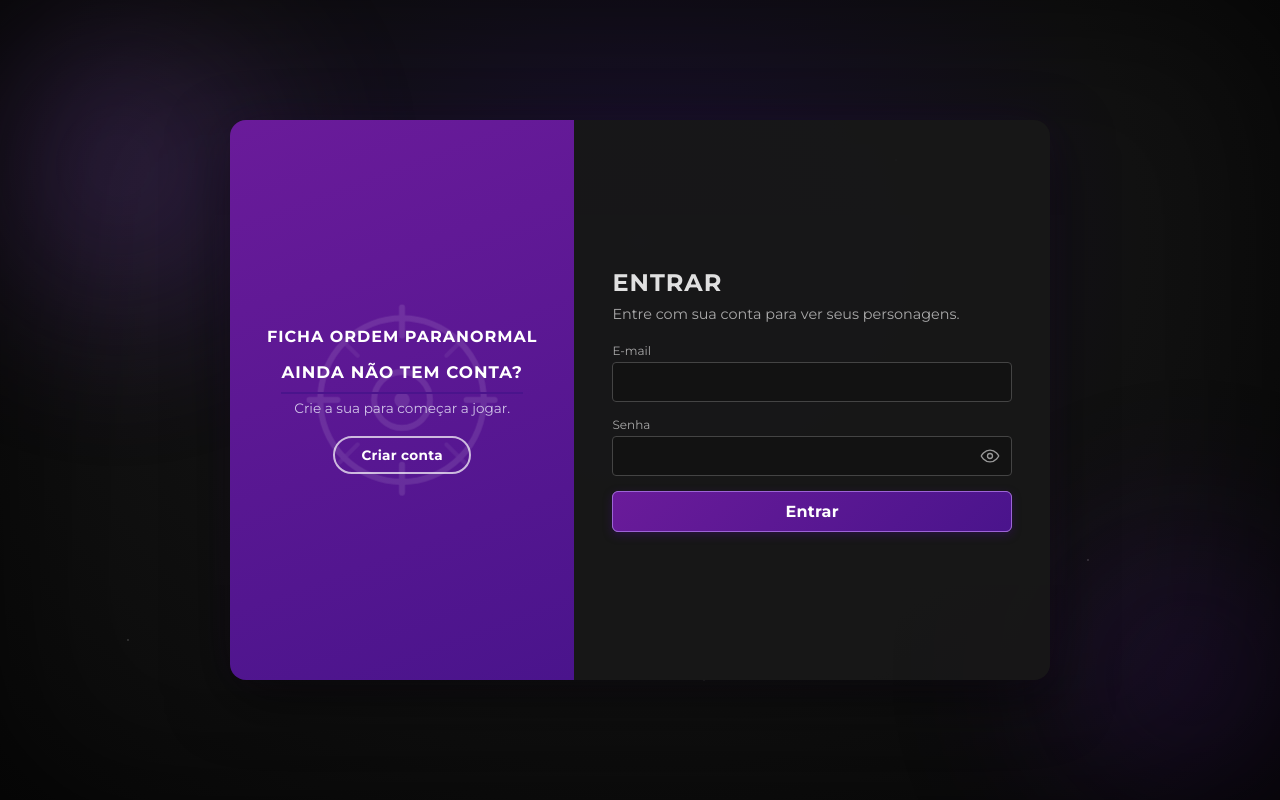
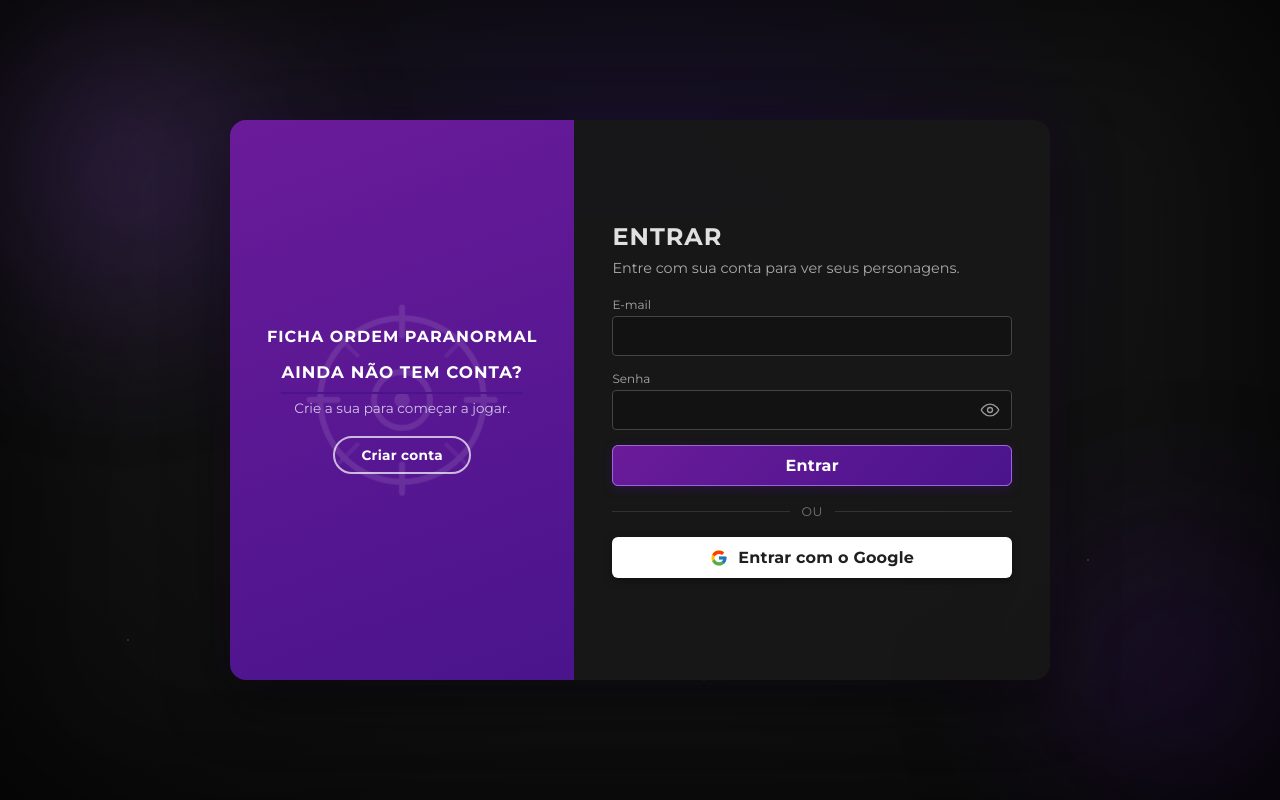
Before and after one commit to breeramon/DadosRPG, a React (Vite) app: page / in a window 1280 px wide. Built offline with nearby package versions, Linux system fonts and the light colour scheme; no server answers.

Commit message:
Adição de Login com a conta do Google

```diff
--- a/src/index.css
+++ b/src/index.css
@@ -2713,6 +2713,74 @@
     to { transform: rotate(360deg); }
 }
 
+/* Divisor "ou" entre o formulário de e-mail/senha e o login com Google */
+.auth-divider {
+    display: flex;
+    align-items: center;
+    gap: 12px;
+    margin: 18px 0;
+    color: var(--color-text-hint);
+    font-size: 0.78rem;
+    text-transform: uppercase;
+    letter-spacing: 0.5px;
+}
+
+.auth-divider::before,
+.auth-divider::after {
+    content: '';
+    flex: 1;
+    height: 1px;
+    background-color: rgba(255, 255, 255, 0.12);
+}
+
+/* Botão "Entrar/Criar conta com o Google" -- deliberadamente neutro
+   (fundo claro, texto escuro) em vez de seguir o gradiente roxo do
+   .btn-action, pra ficar reconhecível como um botão de OAuth e seguir
+   as diretrizes de marca do Google (ver GoogleIcon em LoginPage.jsx). */
+.btn-google {
+    display: inline-flex;
+    align-items: center;
+    justify-content: center;
+    gap: 10px;
+    padding: 10px 20px;
+    background-color: #fff;
+    color: #1f1f1f;
+    border: 1px solid rgba(255, 255, 255, 0.4);
+    border-radius: 6px;
+    cursor: pointer;
+    font-weight: bold;
+    letter-spacing: 0.2px;
+    box-shadow: 0 3px 10px rgba(0, 0, 0, 0.25);
+    transition: transform 0.15s ease, box-shadow 0.15s ease, background-color 0.15s ease;
+}
+
+.btn-google.full {
+    width: 100%;
+}
+
+.btn-google:hover:not(:disabled) {
+    background-color: #f5f5f5;
+    transform: translateY(-1px);
+    box-shadow: 0 5px 14px rgba(0, 0, 0, 0.3);
+}
+
+.btn-google:active:not(:disabled) {
+    transform: translateY(0);
+    box-shadow: 0 2px 6px rgba(0, 0, 0, 0.25);
+}
+
+.btn-google:disabled {
+    opacity: 0.6;
+    cursor: not-allowed;
+    transform: none !important;
+    box-shadow: none !important;
+}
+
+.btn-spinner-dark {
+    border: 2px solid rgba(0, 0, 0, 0.15);
+    border-top-color: #1f1f1f;
+}
+
 @media (prefers-reduced-motion: reduce) {
     .login-bg-glow,
     .login-bg-stars,
--- a/src/pages/LoginPage.jsx
+++ b/src/pages/LoginPage.jsx
@@ -46,6 +46,20 @@
     );
 }
 
+// Logo oficial do Google ("G" colorido) -- as cores seguem as diretrizes
+// de marca do Google para botões de login, por isso não usam
+// currentColor/variáveis do tema como os outros ícones daqui.
+function GoogleIcon() {
+    return (
+        <svg viewBox="0 0 48 48" width="18" height="18" aria-hidden="true">
+            <path fill="#FFC107" d="M43.6 20.5H42V20H24v8h11.3c-1.6 4.6-6 8-11.3 8-6.6 0-12-5.4-12-12s5.4-12 12-12c3.1 0 5.8 1.1 8 3l5.7-5.7C34.6 6.1 29.6 4 24 4 12.9 4 4 12.9 4 24s8.9 20 20 20 20-8.9 20-20c0-1.3-.1-2.7-.4-3.5Z" />
+            <path fill="#FF3D00" d="M6.3 14.7l6.6 4.8C14.6 15.9 18.9 13 24 13c3.1 0 5.8 1.1 8 3l5.7-5.7C34.6 6.1 29.6 4 24 4 16.3 4 9.6 8.3 6.3 14.7Z" />
+            <path fill="#4CAF50" d="M24 44c5.5 0 10.4-2.1 14.1-5.5l-6.5-5.5c-2 1.5-4.6 2.5-7.6 2.5-5.3 0-9.7-3.4-11.3-8.1l-6.6 5.1C9.5 39.6 16.2 44 24 44Z" />
+            <path fill="#1976D2" d="M43.6 20.5H42V20H24v8h11.3c-.8 2.2-2.2 4.1-4.1 5.5l6.5 5.5C41.6 35.9 44 30.4 44 24c0-1.3-.1-2.7-.4-3.5Z" />
+        </svg>
+    );
+}
+
 export default function LoginPage() {
     const { user, loading } = useAuth();
     const navigate = useNavigate();
@@ -56,6 +70,7 @@
     const [mostrarSenha, setMostrarSenha] = useState(false);
     const [erro, setErro] = useState(null);
     const [enviando, setEnviando] = useState(false);
+    const [enviandoGoogle, setEnviandoGoogle] = useState(false);
 
     function friendlyAuthError(err) {
         if (Auth && typeof Auth.friendlyError === 'function') {
@@ -79,6 +94,23 @@
             console.error('[auth] Erro de autenticação:', err);
             setErro(friendlyAuthError(err));
             setEnviando(false);
+        }
+    }
+
+    async function handleGoogleSignIn() {
+        setErro(null);
+        setEnviandoGoogle(true);
+        try {
+            await Auth.signInWithGoogle();
+            navigate('/characters');
+        } catch (err) {
+            // Usuário fechando o popup de propósito não é bem um "erro" --
+            // não precisa poluir a tela com mensagem nesse caso.
+            if (err && err.code !== 'auth/popup-closed-by-user' && err.code !== 'auth/cancelled-popup-request') {
+                console.error('[auth] Erro no login com Google:', err);
+                setErro(friendlyAuthError(err));
+            }
+            setEnviandoGoogle(false);
         }
     }
 
@@ -176,13 +208,26 @@
                                     <span className="form-hint">Mínimo de 6 caracteres.</span>
                                 )}
                             </div>
-                            <button type="submit" className="btn-action full" disabled={enviando} aria-busy={enviando}>
+                            <button type="submit" className="btn-action full" disabled={enviando || enviandoGoogle} aria-busy={enviando}>
                                 {enviando && <span className="btn-spinner" />}
                                 <span key={`btn-${isSignupMode}`}>
                                     {isSignupMode ? 'Criar conta' : 'Entrar'}
                                 </span>
                             </button>
                         </form>
+
+                        <div className="auth-divider"><span>ou</span></div>
+
+                        <button
+                            type="button"
+                            className="btn-google full"
+                            onClick={handleGoogleSignIn}
+                            disabled={enviando || enviandoGoogle}
+                            aria-busy={enviandoGoogle}
+                        >
+                            {enviandoGoogle ? <span className="btn-spinner btn-spinner-dark" /> : <GoogleIcon />}
+                            {isSignupMode ? 'Criar conta com o Google' : 'Entrar com o Google'}
+                        </button>
                     </div>
                 </div>
             </div>
--- a/src/services/firebase.js
+++ b/src/services/firebase.js
@@ -20,6 +20,8 @@
 // Expõe:
 //   Auth.signUp(email, senha)   -> Promise<User>
 //   Auth.signIn(email, senha)   -> Promise<User>
+//   Auth.signInWithGoogle()     -> Promise<User> (abre popup de login do
+//                                   Google -- ver LoginPage.jsx)
 //   Auth.signOut()              -> Promise<void>
 //   Auth.onChange(cb)           -> retorna a função de "unsubscribe";
 //                                   chama cb(user | null) sempre que o
@@ -49,6 +51,8 @@
     getAuth,
     createUserWithEmailAndPassword,
     signInWithEmailAndPassword,
+    signInWithPopup,
+    GoogleAuthProvider,
     signOut as firebaseSignOut,
     onAuthStateChanged,
 } from 'firebase/auth';
@@ -119,6 +123,17 @@
         return cred.user;
     },
 
+    // Login via popup do Google -- precisa do provedor "Google" ativado
+    // em Authentication > Método de login no Console do Firebase. Cria a
+    // conta automaticamente no primeiro login (não precisa de um
+    // "signUpWithGoogle" separado).
+    async signInWithGoogle() {
+        checarPronto();
+        const provider = new GoogleAuthProvider();
+        const cred = await signInWithPopup(auth, provider);
+        return cred.user;
+    },
+
     async signOut() {
         checarPronto();
         return firebaseSignOut(auth);
@@ -153,6 +168,10 @@
             'auth/weak-password': 'A senha precisa ter pelo menos 6 caracteres.',
             'auth/too-many-requests': 'Muitas tentativas seguidas. Tente novamente em instantes.',
             'auth/network-request-failed': 'Falha de conexão. Verifique sua internet.',
+            'auth/popup-closed-by-user': 'A janela de login do Google foi fechada antes de terminar.',
+            'auth/popup-blocked': 'O navegador bloqueou a janela de login do Google. Permita pop-ups para este site e tente de novo.',
+            'auth/cancelled-popup-request': 'Login cancelado -- já havia outra janela de login aberta.',
+            'auth/account-exists-with-different-credential': 'Já existe uma conta com esse e-mail usando outro método de login.',
         };
         return mensagens[code] || (err && err.message) || 'Não foi possível completar a operação.';
     },
```
